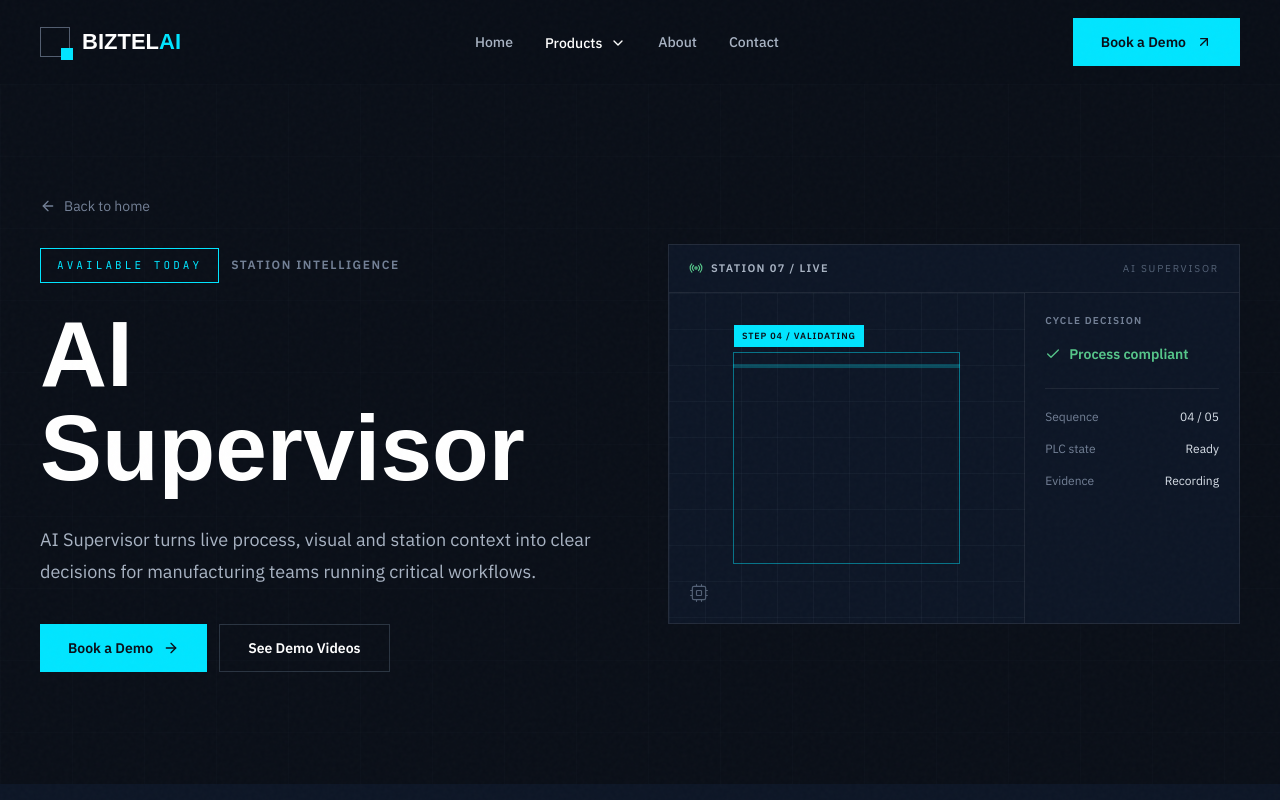
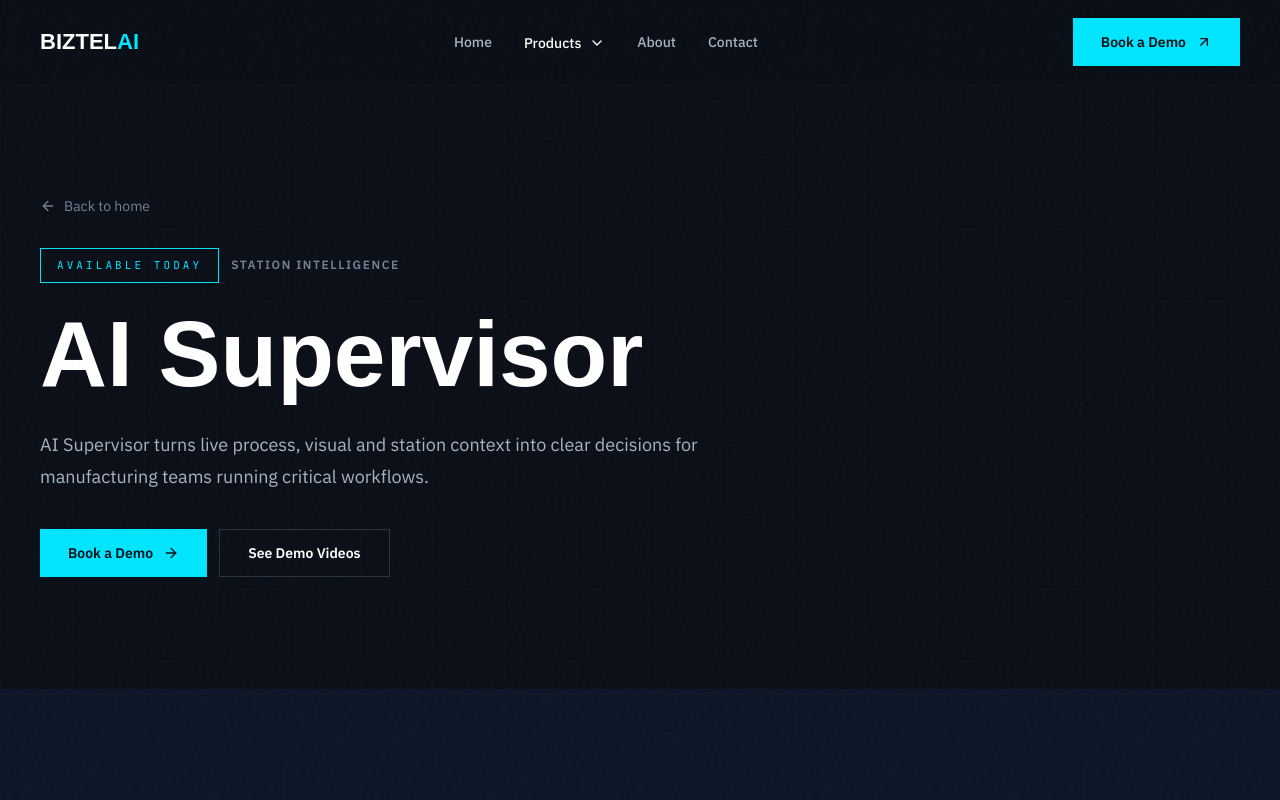
Before and after one commit to samarth-biztel/Biztel-AI, a Next.js app: page /products/ai-supervisor in a window 1280 px wide. Shown: the top 800 px of the page. Built offline with nearby package versions, Linux system fonts and the light colour scheme; a web font is replaced by a local one.

Commit message:
Update header logo and AI Supervisor hero

```diff
--- a/src/components/Header.tsx
+++ b/src/components/Header.tsx
@@ -41,7 +41,7 @@
     <header className={`fixed inset-x-0 top-0 z-50 h-[84px] border-b transition-colors duration-200 ${scrolled ? 'border-line bg-ink/95 backdrop-blur-md' : 'border-transparent bg-ink/45'}`}>
       <div className="container-x flex h-full items-center justify-between">
         <button onClick={() => go('/')} aria-label="Go to homepage">
-          <Logo />
+          <Logo showMark={false} />
         </button>
 
         <nav className="hidden items-center gap-8 lg:flex" aria-label="Main navigation">
--- a/src/components/Logo.tsx
+++ b/src/components/Logo.tsx
@@ -1,14 +1,17 @@
 interface LogoProps {
   className?: string;
   variant?: 'full' | 'mark';
+  showMark?: boolean;
 }
 
-export function Logo({ className = '', variant = 'full' }: LogoProps) {
+export function Logo({ className = '', variant = 'full', showMark = true }: LogoProps) {
   return (
     <div className={`flex items-center gap-3 ${className}`} aria-label="BiztelAI">
-      <span className="relative block h-[30px] w-[30px] border border-steel-500/70" aria-hidden="true">
-        <span className="absolute -bottom-1 -right-1 h-3 w-3 bg-accent" />
-      </span>
+      {showMark && (
+        <span className="relative block h-[30px] w-[30px] border border-steel-500/70" aria-hidden="true">
+          <span className="absolute -bottom-1 -right-1 h-3 w-3 bg-accent" />
+        </span>
+      )}
       {variant === 'full' && (
         <span className="font-display text-[22px] font-black uppercase leading-none tracking-normal text-white">
           BIZTEL<span className="text-accent">AI</span>
--- a/src/components/product/ProductPage.tsx
+++ b/src/components/product/ProductPage.tsx
@@ -1,5 +1,5 @@
 import { useEffect } from 'react';
-import { ArrowLeft, ArrowRight, Check, Cpu, Database, Plug, Radio, ShieldCheck } from 'lucide-react';
+import { ArrowLeft, ArrowRight, Database, Plug, ShieldCheck } from 'lucide-react';
 import { Capabilities } from '@/components/home/Capabilities';
 import { HowItWorks } from '@/components/home/HowItWorks';
 import { DemoVideos } from '@/components/home/DemoVideos';
@@ -27,50 +27,6 @@
   'Evidence snapshot',
 ];
 
-function ProductVisual() {
-  return (
-    <div className="overflow-hidden border border-white/[0.09] bg-navy-900">
-      <div className="flex h-12 items-center justify-between border-b border-white/[0.08] px-5">
-        <div className="flex items-center gap-2 text-[11px] font-semibold uppercase tracking-[0.12em] text-steel-300">
-          <Radio className="h-3.5 w-3.5 text-green-400" />
-          Station 07 / Live
-        </div>
-        <span className="text-[10px] uppercase tracking-[0.18em] text-steel-600">AI Supervisor</span>
-      </div>
-      <div className="grid min-h-[330px] grid-cols-[1.25fr_.75fr]">
-        <div className="relative border-r border-white/[0.08] grid-bg-fine">
-          <div className="absolute inset-[18%] border border-cyan-400/45">
-            <span className="absolute -top-7 left-0 bg-cyan-400 px-2 py-1 text-[9px] font-semibold uppercase tracking-[0.1em] text-navy-950">
-              Step 04 / Validating
-            </span>
-          </div>
-          <div className="absolute inset-x-[18%] top-[18%] h-1 bg-cyan-400/60 animate-scan" />
-          <Cpu className="absolute bottom-5 left-5 h-5 w-5 text-steel-600" strokeWidth={1.4} />
-        </div>
-        <div className="p-5">
-          <div className="text-[10px] font-semibold uppercase tracking-[0.12em] text-steel-500">Cycle decision</div>
-          <div className="mt-4 flex items-center gap-2 text-sm font-semibold text-green-400">
-            <Check className="h-4 w-4" />
-            Process compliant
-          </div>
-          <div className="mt-6 space-y-4 border-t border-white/[0.07] pt-5">
-            {[
-              ['Sequence', '04 / 05'],
-              ['PLC state', 'Ready'],
-              ['Evidence', 'Recording'],
-            ].map(([label, value]) => (
-              <div key={label} className="flex justify-between text-xs">
-                <span className="text-steel-500">{label}</span>
-                <span className="text-steel-200">{value}</span>
-              </div>
-            ))}
-          </div>
-        </div>
-      </div>
-    </div>
-  );
-}
-
 export function ProductPage({ onNavigate }: ProductPageProps) {
   useEffect(() => {
     window.scrollTo(0, 0);
@@ -81,8 +37,8 @@
       <section id="what-is-ai-supervisor" className="relative overflow-hidden bg-navy-950 py-20 text-white lg:py-28">
         <div className="absolute inset-0 opacity-35 grid-bg" />
         <div className="container-x relative">
-          <div className="content-x grid gap-14 lg:grid-cols-12 lg:items-center">
-            <Reveal className="lg:col-span-6">
+          <div className="content-x">
+            <Reveal className="max-w-3xl">
               <button onClick={() => onNavigate('/')} className="mb-8 flex items-center gap-2 text-sm text-steel-500 hover:text-white">
                 <ArrowLeft className="h-4 w-4" />
                 Back to home
@@ -103,9 +59,6 @@
                   See Demo Videos
                 </button>
               </div>
-            </Reveal>
-            <Reveal className="lg:col-span-6" delay={0.1}>
-              <ProductVisual />
             </Reveal>
           </div>
         </div>
```
